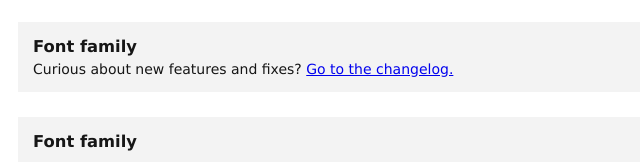
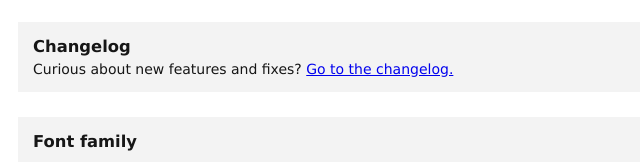
Before and after one commit to creesch/readReddit, a browser extension: page extension/data/options/options.html in a window 1280 px wide. Shown: the part 171-333 px from the top of the page, 307-947 px from the left. Drawn offline with Linux system fonts and the light colour scheme.

Commit message:
fix header

```diff
--- a/extension/data/options/options.html
+++ b/extension/data/options/options.html
@@ -68,7 +68,7 @@
         <div id="settings-wrapper">
             <img src="../images/icon128.png" alt="logo" id="rd-logo">
             <div class="rd-section">
-                <h3>Font family</h3>
+                <h3>Changelog</h3>
                 Curious about new features and fixes? <a href="changelog.html">Go to the changelog.</a>
             </div>
             <div class="rd-section">
```
